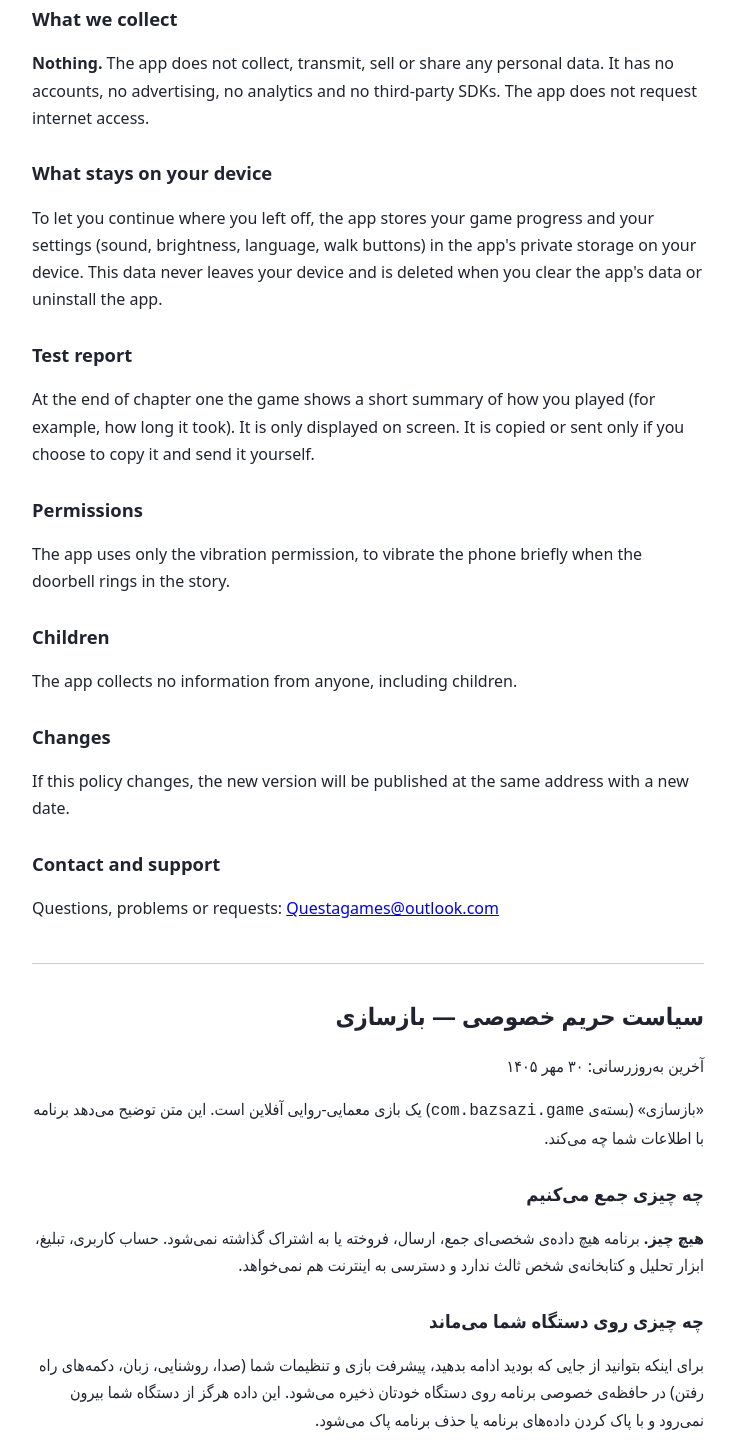
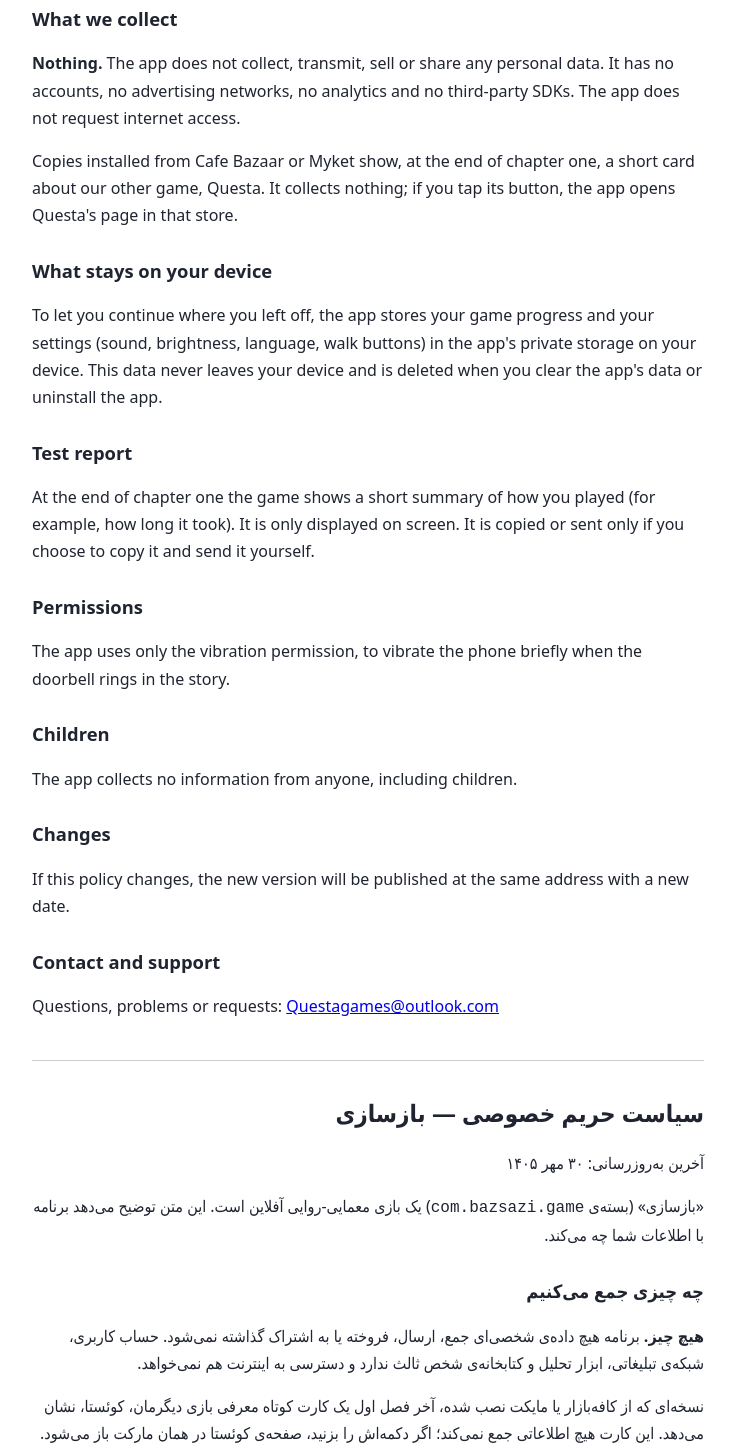
Before and after one commit to Arminap99/bazsazi-privacy, a plain HTML site: page index.html in a window 1280 px wide. Shown: the part 211-1661 px from the top of the page, without its empty margins (272-1008 px from the left). Drawn offline with Linux system fonts and the light colour scheme.

Commit message:
Mention the Questa card shown in Bazaar/Myket copies
Co-Authored-By: Claude Opus 5.5 <noreply@anthropic.com>

```diff
--- a/index.html
+++ b/index.html
@@ -19,7 +19,8 @@
 <p>Reconstruction (package <code>com.bazsazi.game</code>) is an offline narrative puzzle game. This policy explains what the app does with information.</p>
 
 <h2>What we collect</h2>
-<p><strong>Nothing.</strong> The app does not collect, transmit, sell or share any personal data. It has no accounts, no advertising, no analytics and no third-party SDKs. The app does not request internet access.</p>
+<p><strong>Nothing.</strong> The app does not collect, transmit, sell or share any personal data. It has no accounts, no advertising networks, no analytics and no third-party SDKs. The app does not request internet access.</p>
+<p>Copies installed from Cafe Bazaar or Myket show, at the end of chapter one, a short card about our other game, Questa. It collects nothing; if you tap its button, the app opens Questa's page in that store.</p>
 
 <h2>What stays on your device</h2>
 <p>To let you continue where you left off, the app stores your game progress and your settings (sound, brightness, language, walk buttons) in the app's private storage on your device. This data never leaves your device and is deleted when you clear the app's data or uninstall the app.</p>
@@ -46,7 +47,8 @@
 <p>«بازسازی» (بسته‌ی <code dir="ltr">com.bazsazi.game</code>) یک بازی معمایی-روایی آفلاین است. این متن توضیح می‌دهد برنامه با اطلاعات شما چه می‌کند.</p>
 
 <h2>چه چیزی جمع می‌کنیم</h2>
-<p><strong>هیچ چیز.</strong> برنامه هیچ داده‌ی شخصی‌ای جمع، ارسال، فروخته یا به اشتراک گذاشته نمی‌شود. حساب کاربری، تبلیغ، ابزار تحلیل و کتابخانه‌ی شخص ثالث ندارد و دسترسی به اینترنت هم نمی‌خواهد.</p>
+<p><strong>هیچ چیز.</strong> برنامه هیچ داده‌ی شخصی‌ای جمع، ارسال، فروخته یا به اشتراک گذاشته نمی‌شود. حساب کاربری، شبکه‌ی تبلیغاتی، ابزار تحلیل و کتابخانه‌ی شخص ثالث ندارد و دسترسی به اینترنت هم نمی‌خواهد.</p>
+<p>نسخه‌ای که از کافه‌بازار یا مایکت نصب شده، آخر فصل اول یک کارت کوتاه معرفی بازی دیگرمان، کوئستا، نشان می‌دهد. این کارت هیچ اطلاعاتی جمع نمی‌کند؛ اگر دکمه‌اش را بزنید، صفحه‌ی کوئستا در همان مارکت باز می‌شود.</p>
 
 <h2>چه چیزی روی دستگاه شما می‌ماند</h2>
 <p>برای اینکه بتوانید از جایی که بودید ادامه بدهید، پیشرفت بازی و تنظیمات شما (صدا، روشنایی، زبان، دکمه‌های راه رفتن) در حافظه‌ی خصوصی برنامه روی دستگاه خودتان ذخیره می‌شود. این داده هرگز از دستگاه شما بیرون نمی‌رود و با پاک کردن داده‌های برنامه یا حذف برنامه پاک می‌شود.</p>
```
